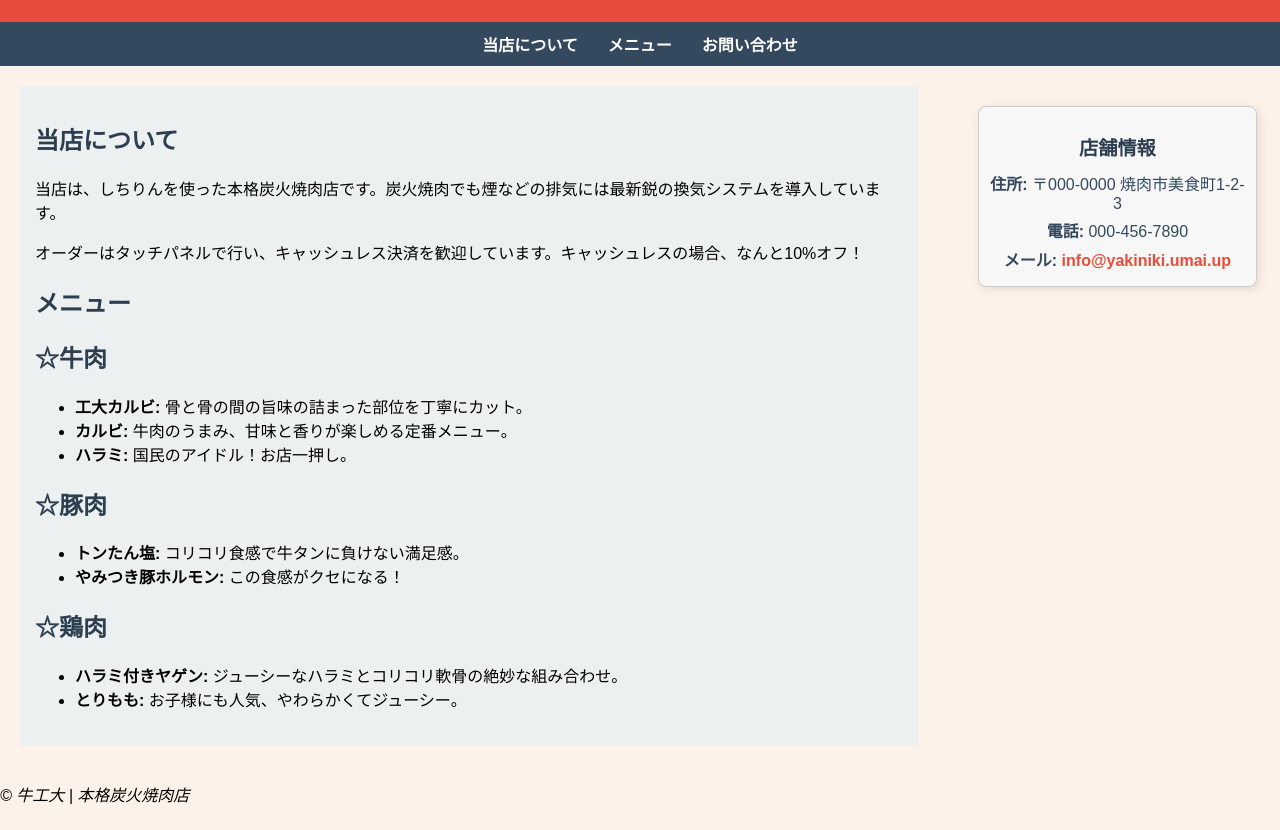
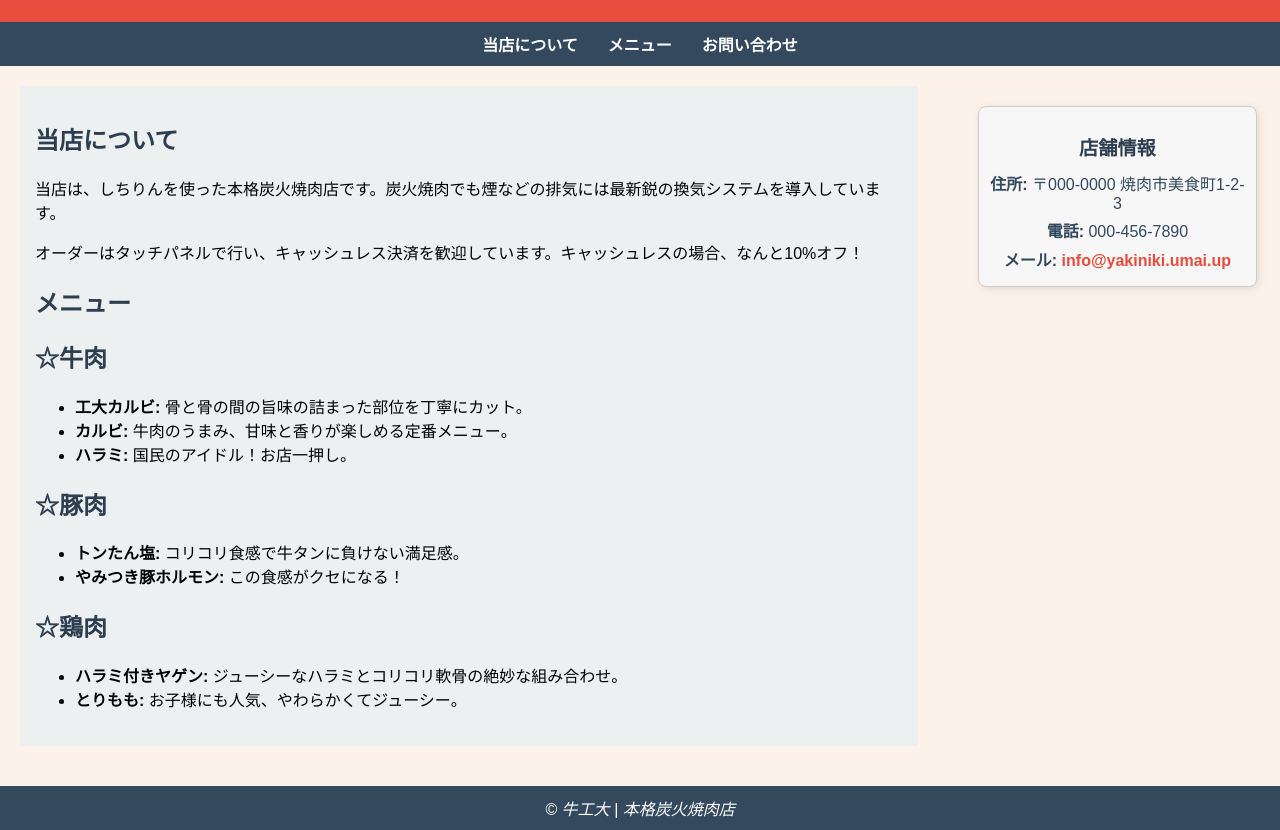
Before and after one commit to yuzin44/2024VC, a plain HTML site: page index.html in a window 1280 px wide. Shown: the part 110-940 px from the top of the page. Drawn offline with Linux system fonts and the light colour scheme.

Commit message:
Update gyukodai.css

```diff
--- a/gyukodai.css
+++ b/gyukodai.css
@@ -97,3 +97,20 @@ aside a {
 aside a:hover {
     text-decoration: underline;
 }
+
+footer {
+    background-color: #34495e;
+    color: #fff;
+    text-align: center;
+    padding: 10px 0;
+    margin-top: 20px;
+}
+
+footer p {
+    margin: 0;
+}
+
+footer a {
+    color: #fff;
+    text-decoration: underline;
+}
```
